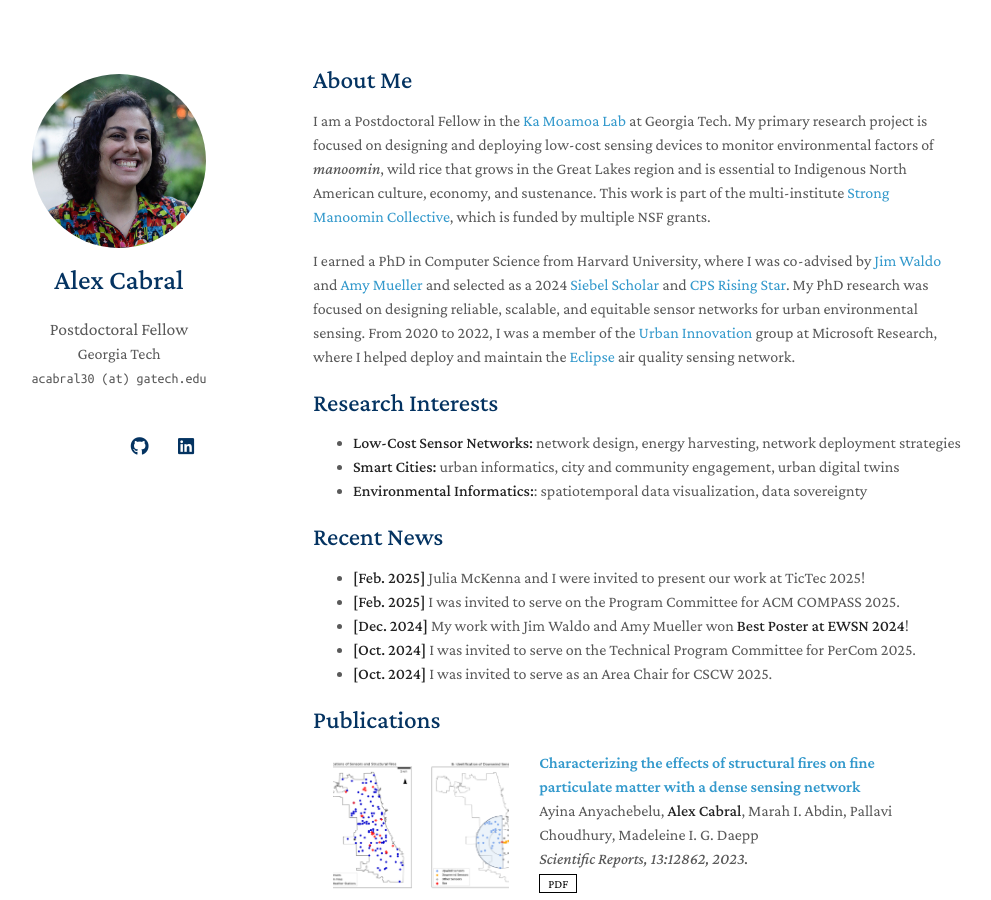
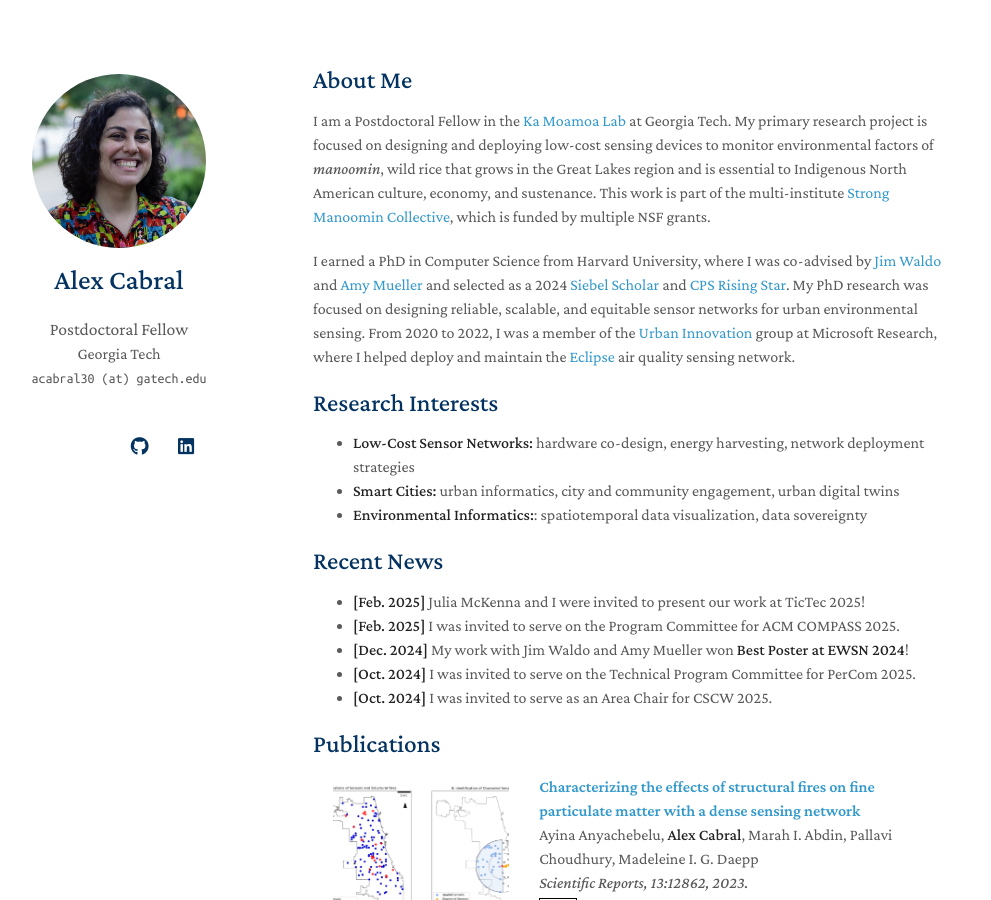
Before and after one commit to a-cabral/a-cabral.github.io, a Jekyll site: the page built from index.md, in a window 1280 px wide and 900 px high. Shown: the whole window, without its empty margins (157-1148 px from the left). Built offline with Jekyll 4.4.1, drawn with Linux system fonts in a browser that asks for light colours; nearby versions of some CDN libraries; a style sheet for code colours, icons or effects is not loaded; our own code applies the rules of GitHub Pages for plain Markdown files.

Commit message:
Update index.md

```diff
--- a/index.md
+++ b/index.md
@@ -11,7 +11,7 @@ I earned a PhD in Computer Science from Harvard University, where I was co-advis
 
 ## Research Interests
 
-- **Low-Cost Sensor Networks:** network design, energy harvesting, network deployment strategies
+- **Low-Cost Sensor Networks:** hardware co-design, energy harvesting, network deployment strategies
 - **Smart Cities:** urban informatics, city and community engagement, urban digital twins
 - **Environmental Informatics:**: spatiotemporal data visualization, data sovereignty
 
```
